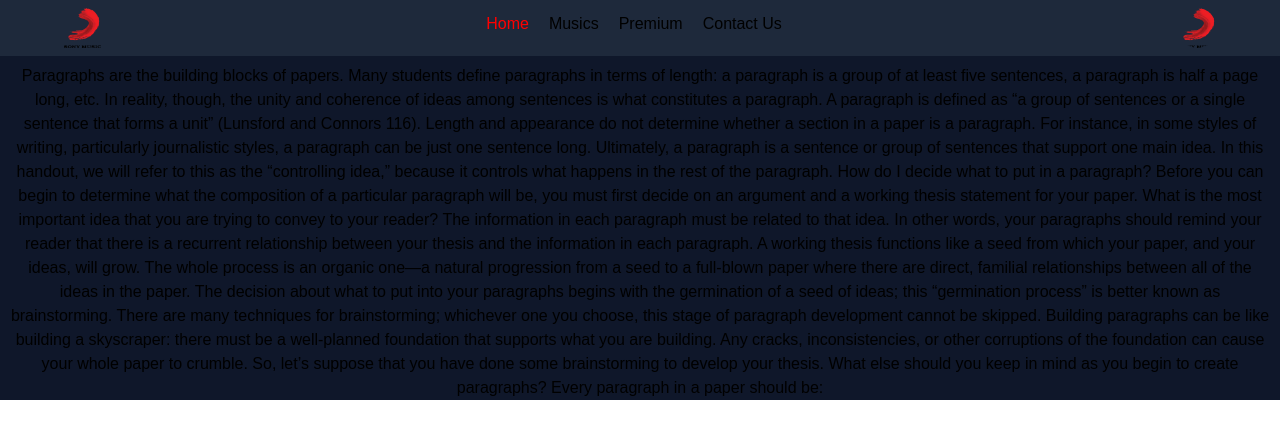
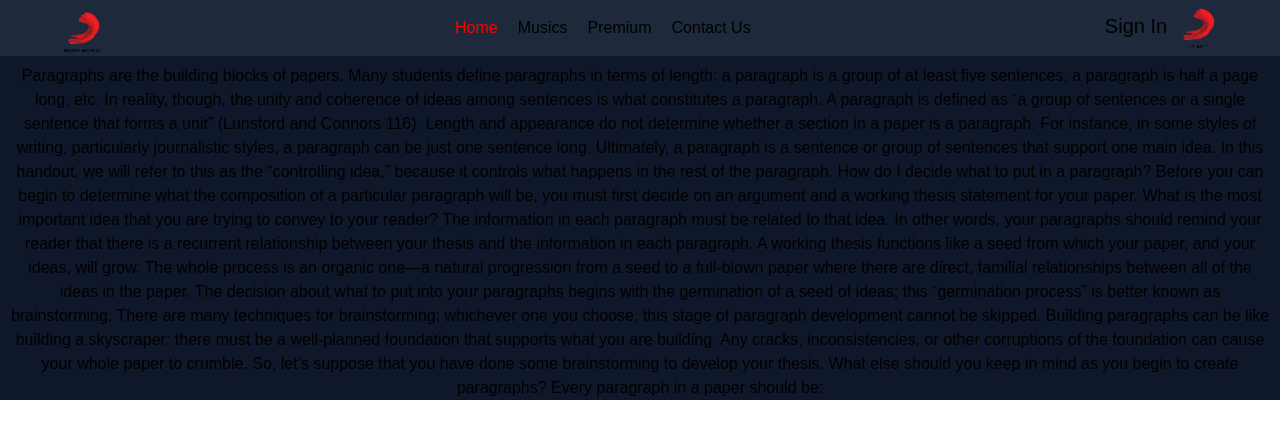
Before and after one commit to BeeingDeveloper/mern-music-player-v3, a React (Create React App) app in the folder client/: page /home in a window 1280 px wide. Shown: the top 438 px of the page. Built offline with nearby package versions, Linux system fonts and the light colour scheme; no server answers; sample sign-in values are in the browser's storage.

Commit message:
ACTIVE LINK STATUS UPDATED

```diff
--- a/client/src/components/Navbar.js
+++ b/client/src/components/Navbar.js
@@ -4,18 +4,14 @@ import logo from '../assets/images/logo.png'
 import { StateContext } from '../context/StateProvider'
 import './style.css'
 import {motion} from 'framer-motion'
+import {getAuth} from 'firebase/auth'
+import {app} from '../config/firebase.config'
 import {
   Popover,
   PopoverTrigger,
   PopoverContent,
-  PopoverHeader,
-  PopoverBody,
-  PopoverFooter,
-  PopoverArrow,
-  PopoverCloseButton,
-  PopoverAnchor,
   Portal,
-  Button
+  Button,
 } from '@chakra-ui/react'
 
 const Navbar = () => {
@@ -24,17 +20,42 @@ const Navbar = () => {
   const navigate = useNavigate();
   const {state} = useContext(StateContext);
   const {user} = state;
-  console.log(user);
+
+  let name = user?.user?.name;
+  let imageURL = user?.user?.imageURL;
+
+  let firstName = undefined;
+  let profileIMG = imageURL ? imageURL : logo;
+  let role = user?.user?.role;
+  if(name) firstName = name.split(" ")[0];
+  const [activePopup, setActivePopup] = useState(undefined);
+
+  // const togglePopup = ()=>{
+  //   if(!firstName){
+  //     setActivePopup(false);
+  //   }
+  // }
+
+
+
   const headToHome =()=>{
     navigate("/home");
     setActiveNav("#");
   }
 
-
+  const signOut = ()=>{
+    const auth = getAuth(app);
+      auth.signOut().then(()=>{
+        window.localStorage.setItem("auth" , "false");
+        navigate("/", {replace: true});
+      }).catch((error)=>{
+        navigate("/signin", {replace: true});
+      })
+  }
 
 
   return (
-    <div className='h-14 w-screen bg-slate-800' >
+    <header className='h-14 w-screen bg-slate-800' >
       <div className='h-14 w-screen bg-slate-800 fixed'>
         <div className='w-[90%] m-auto flex items-center justify-between '>
             <button onClick={headToHome} className='hidden md:flex' >
@@ -44,7 +65,7 @@ const Navbar = () => {
             </button>
 
 
-            <div className='flex items-center justify-center gap-5' >
+            <div className='flex items-center justify-center gap-5 h-14' >
               <a href='#home' onClick={()=>setActiveNav('#')} className={activeNav === "#home" ? 'active' : ''} >
                 <NavLink to={'/home'} >Home</NavLink>
               </a>
@@ -62,30 +83,53 @@ const Navbar = () => {
               </a>
             </div>
 
-            <Popover >
+            <Popover
+              isOpen={!firstName ? false : undefined }
+              closeOnBlur={true}
+              >
               <PopoverTrigger>
                 <Button>
-                  <motion.div className='w-fit h-full flex gap-3 '  >
-                      <h2 className='text-xl my-auto hidden md:flex' >{user?.user?.name}</h2>
-                      <img src={logo} alt='logo' className='h-10 mt-2 rounded-full ' />
+                  <motion.div className='w-fit h-full flex gap-3 mb-2 '
+                    onClick={!firstName ? ()=>navigate("/signin") : ()=>navigate("/home") }
+                  >
+                      <h2 className='text-xl my-auto hidden md:flex mt-3' >{firstName ? firstName : "Sign In"}</h2>
+                      <img src={profileIMG} alt='profile' className='h-10 mt-2 rounded-full ' />
                   </motion.div>
                 </Button>
               </PopoverTrigger>
               <Portal  >
-                <PopoverContent className='bg-red-500 w-52 rounded-lg p-2'>
-                  <PopoverArrow />
-                  {/* <PopoverCloseButton /> */}
-                  <PopoverBody>
-                    <Button colorScheme='blue'>Button</Button>
-                  </PopoverBody>
-                  <PopoverFooter>This is the footer</PopoverFooter>
+                <PopoverContent className='bg-slate-800 w-44 border border-slate-400 shadow-2xl shadow-red-500 rounded-lg p-2'>
+                  <div className='flex flex-col'>
+                    <p className=' cursor-pointer' >Profile</p>
+                    <p className=' cursor-pointer'>My Favorites</p>
+                    <div className='w-full h-1 bg-slate-400 rounded-3xl'></div>
+                    {
+                      role === "admin" && (
+                        <p className=' cursor-pointer'>Dashboard</p>
+                      )
+                    }
+                    <p onClick={signOut} className=' cursor-pointer' >Sign Out</p>
+                  </div>
                 </PopoverContent>
               </Portal>
             </Popover>
         </div>
       </div>
-    </div>
+    </header>
   )
 }
 
 export default Navbar
+
+
+
+
+
+
+
+                  // {/* <PopoverCloseButton /> */}
+                  // <PopoverBody>
+                  //   <p className=' text-slate-500' >Profile</p>
+                  //   <p className=' text-slate-500' >My Favorites</p>
+                  //   <div></div>
+                  //   <Button colorScheme='blue'>Button</Button>
--- a/client/src/components/SignIn.js
+++ b/client/src/components/SignIn.js
@@ -54,20 +54,22 @@ const SignIn = ({setAuth}) => {
 
 
   return (
-    <div className='absolute top-14 h-[94vh] my-auto inset-0 bg-black flex items-center justify-center overflow-hidden' >
+    <div className='relative  h-[94vh] my-auto inset-0 bg-black flex items-center justify-center overflow-hidden' >
+      {/* <div className='absolute top-14' > */}
         <video
           src={VDO}
           type="video/mp4"
           loop
           muted
           autoPlay
-          style={{ height: '150vh'}}
+          style={{ height: '150vh', position: 'absolute'}}
           // className=' w-screen h-screen object-cover'
         ></video>
-        <div className='absolute bottom-32 p-2 flex items-center justify-center gap-2 bg-slate-400 rounded-md bgs hover:bg-card  transition-all ease-in-out duration-600 shadow-xl cursor-pointer' onClick={loginWithGoogle} >
+        <div className='absolute bottom-32 p-2 flex items-center justify-center gap-2 bg-slate-400 rounded-md hover:rounded-3xl bgs hover:bg-card  transition-all ease-in-out duration-600 shadow-xl cursor-pointer' onClick={loginWithGoogle} >
           <FcGoogle />
-        <h6 className='h-6 text-white hover:text-slate-700'>Sign in with Google</h6>
-      </div>
+          <h6 className='h-6 text-white hover:text-slate-700'>Sign in with Google</h6>
+        </div>
+      {/* </div> */}
     </div>
   )
 }
--- a/client/src/index.css
+++ b/client/src/index.css
@@ -1,7 +1,11 @@
 @tailwind base; @tailwind components; @tailwind utilities;
 @import url('https://fonts.googleapis.com/css2?family=Kanit:ital,wght@0,200;0,300;0,400;0,500;1,400;1,500&display=swap');
 
-
+*{
+  margin: 0;
+  padding: 0;
+  box-sizing: border-box;
+}
 body {
   margin: 0;
   font-family: 'Kanit', sans-serif;
--- a/client/tailwind.config.js
+++ b/client/tailwind.config.js
@@ -2,7 +2,11 @@
 module.exports = {
   content: ["./src/**/*.{html,js}"],
   theme: {
-    extend: {},
+    extend: {
+      boxShadow: {
+        'xl': '2px 50px 100px 2px rgba(0, 0, 0, 0.3)',
+      }
+    },
   },
   plugins: [],
 }
```
